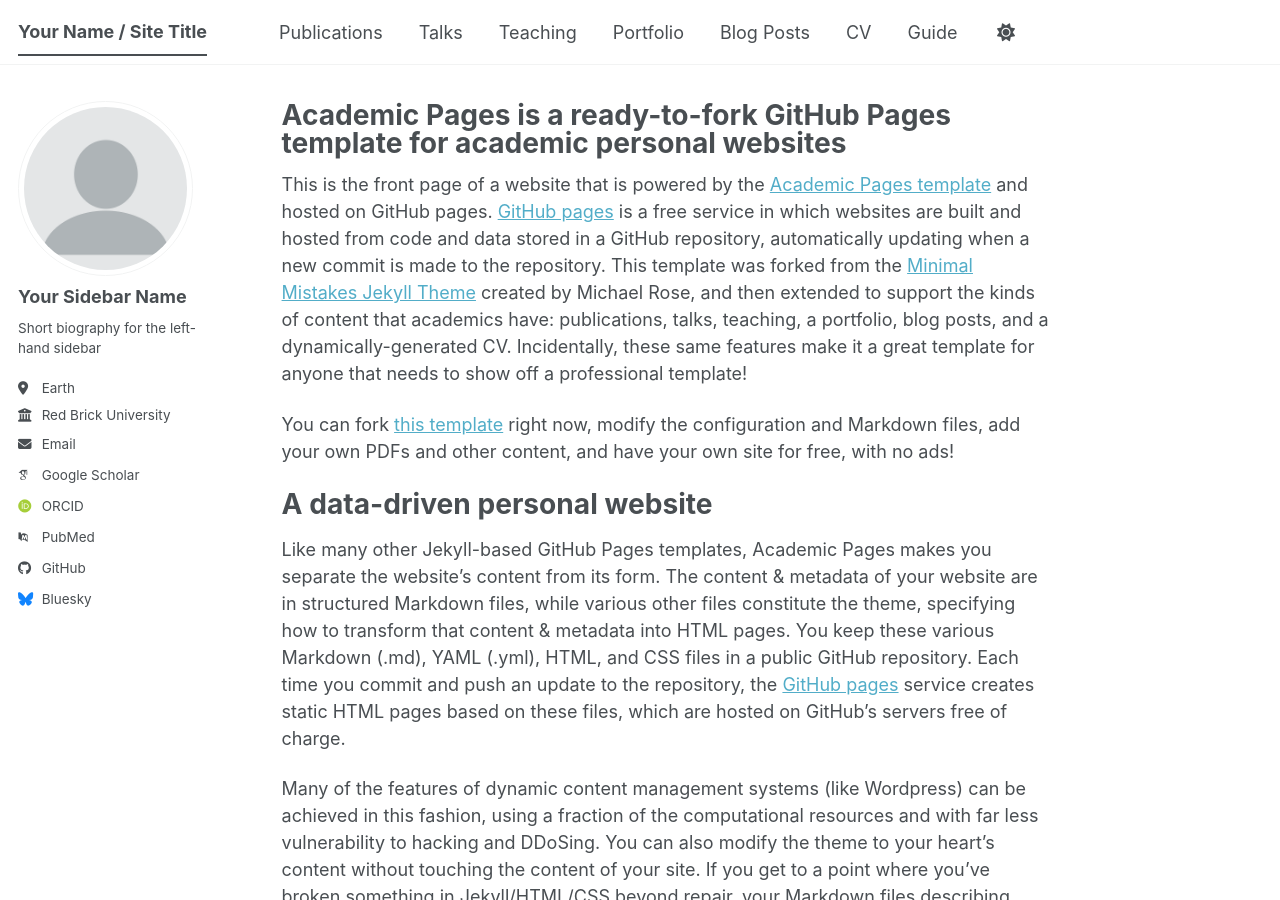
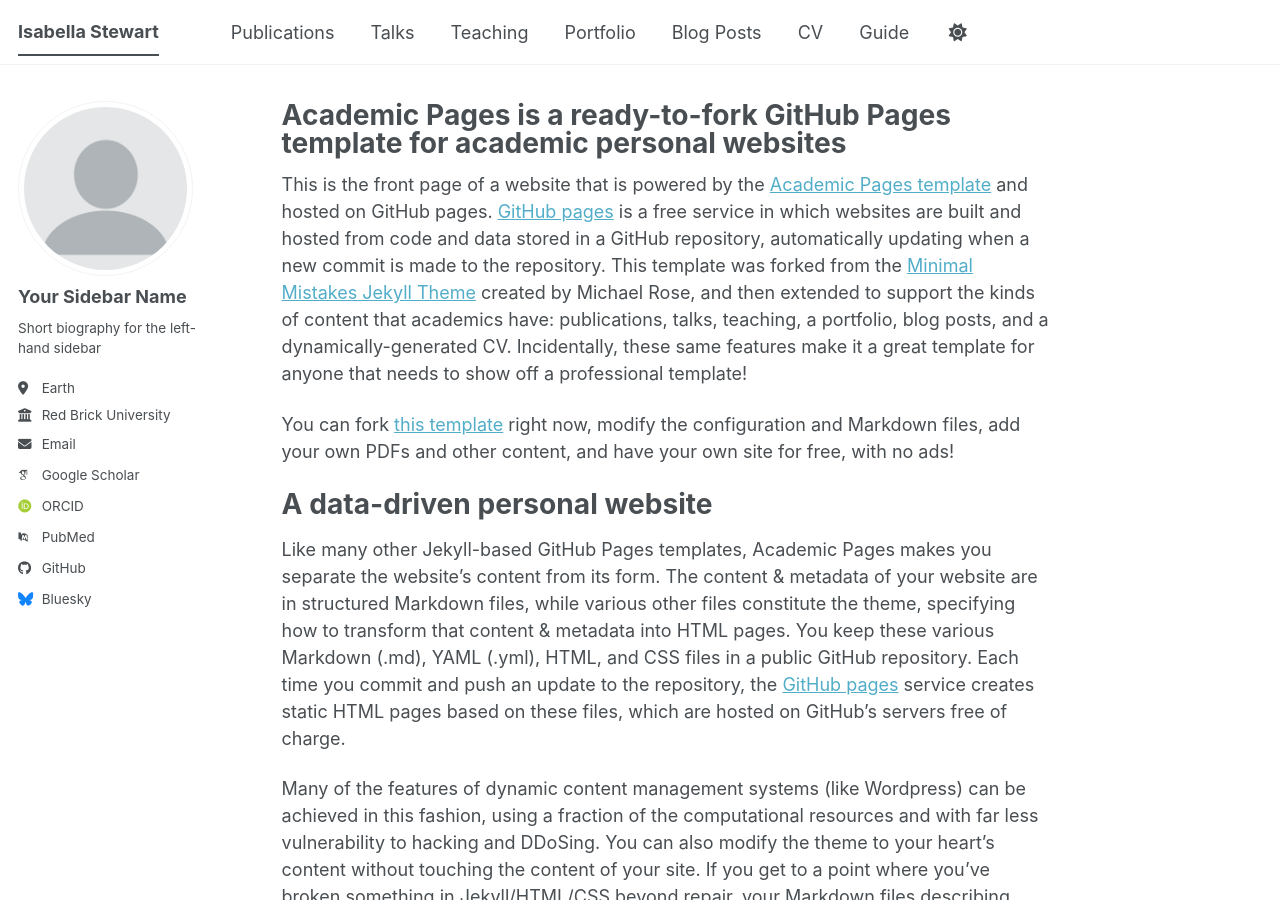
Before and after one commit to bellastewart/bellastewart.github.io, a Jekyll site: the page built from _pages/about.md, in a window 1280 px wide and 900 px high. Built offline with Jekyll 4.4.1, drawn with Linux system fonts in a browser that asks for light colours; some web fonts are replaced; a script bundle is joined from its source files by our own code; library files that are not in the unit come from our copies.

Commit message:
changename

```diff
--- a/Gemfile
+++ b/Gemfile
@@ -11,3 +11,5 @@
 
 gem 'github-pages'
 gem 'connection_pool', '2.5.0'
+gem "csv"
+gem "bigdecimal"
--- a/_config.yml
+++ b/_config.yml
@@ -9,7 +9,7 @@
 # Basic Site Settings
 locale                   : "en-US"
 site_theme               : "default" # The available themes options are "default", "air", "sunrise", "mint", "dirt" and "contrast"
-title                    : "Your Name / Site Title"
+title                    : "Isabella Stewart"
 title_separator          : "-"
 name                     : &name "Your Name"
 description              : &description "Your Name's academic portfolio"   # Update this with a general description of your site, this is the default if not overridden by a page
```
